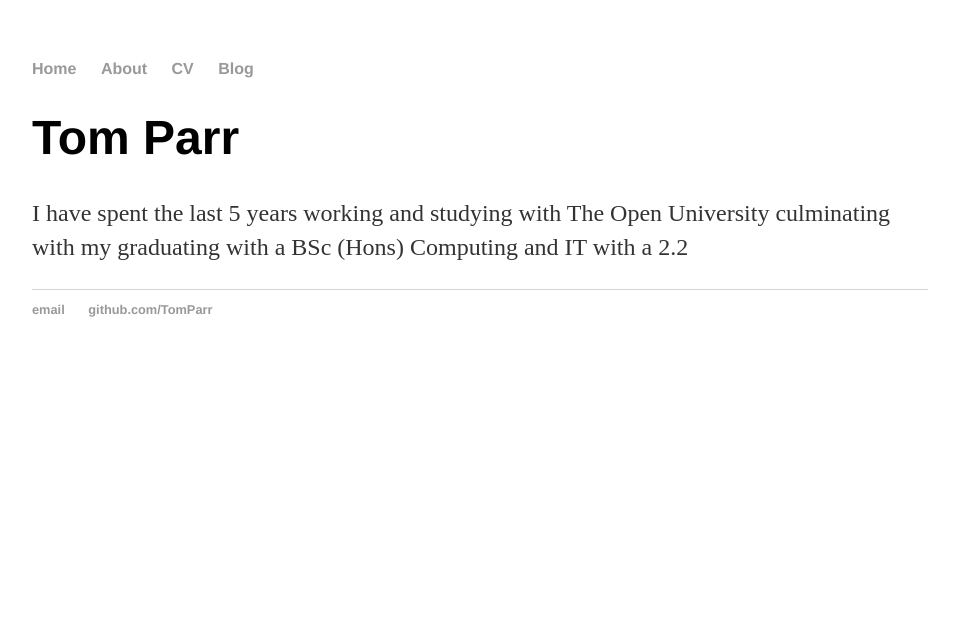
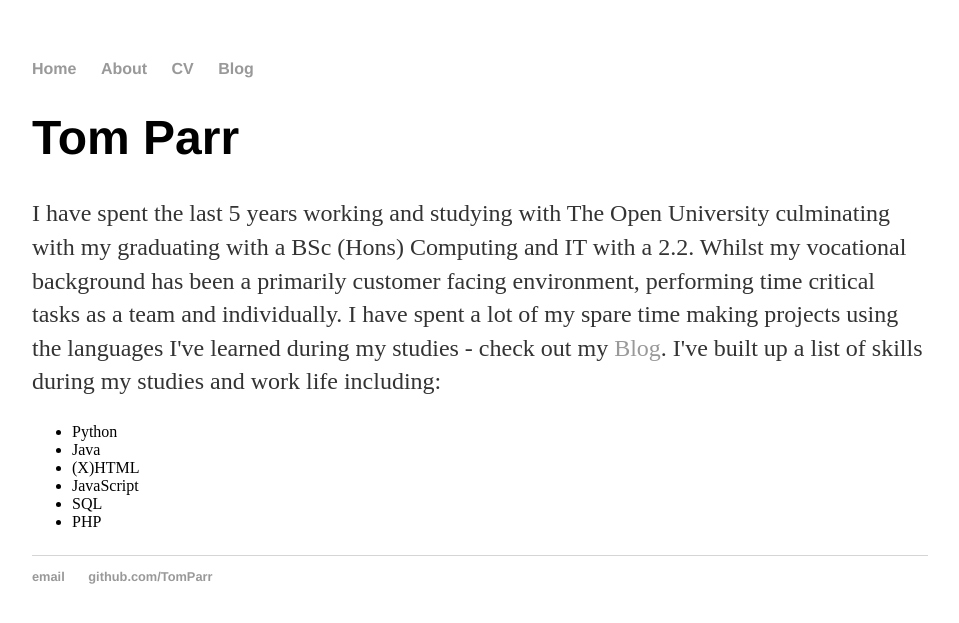
Before and after one commit to TomParr/TomParr.github.io, a Jekyll site: the page built from cv/index.html, in a window 1280 px wide. Shown: the top 623 px of the page, without its empty margins (160-1119 px from the left). Built offline with Jekyll 4.4.1, drawn with Linux system fonts in a browser that asks for light colours.

Commit message:
Update index.html

```diff
--- a/cv/index.html
+++ b/cv/index.html
@@ -4,5 +4,18 @@ title: Tom Parr
 ---
 <div class="blurb">
 	<h1>Tom Parr</h2>
-	<p>I have spent the last 5 years working and studying with The Open University culminating with my graduating with a BSc (Hons) Computing and IT with a 2.2</p>
+	<p>I have spent the last 5 years working and studying with The Open University culminating with my graduating with a BSc (Hons) Computing and IT with a 2.2.
+	Whilst my vocational background has been a primarily customer facing environment, performing time critical tasks as a team and individually.
+	I have spent a lot of my spare time making projects using the languages I've learned during my studies - check out my <a href="/blog">Blog</a>.
+	I've built up a list of skills during my studies and work life including:
+	<ul>
+		<li>Python</li>
+		<li>Java</li>
+		<li>(X)HTML</li>
+		<li>JavaScript</li>
+		<li>SQL</li>
+		<li>PHP</li>
+	</ul>
+		</p>
+
 </div><!-- /.blurb -->
```
